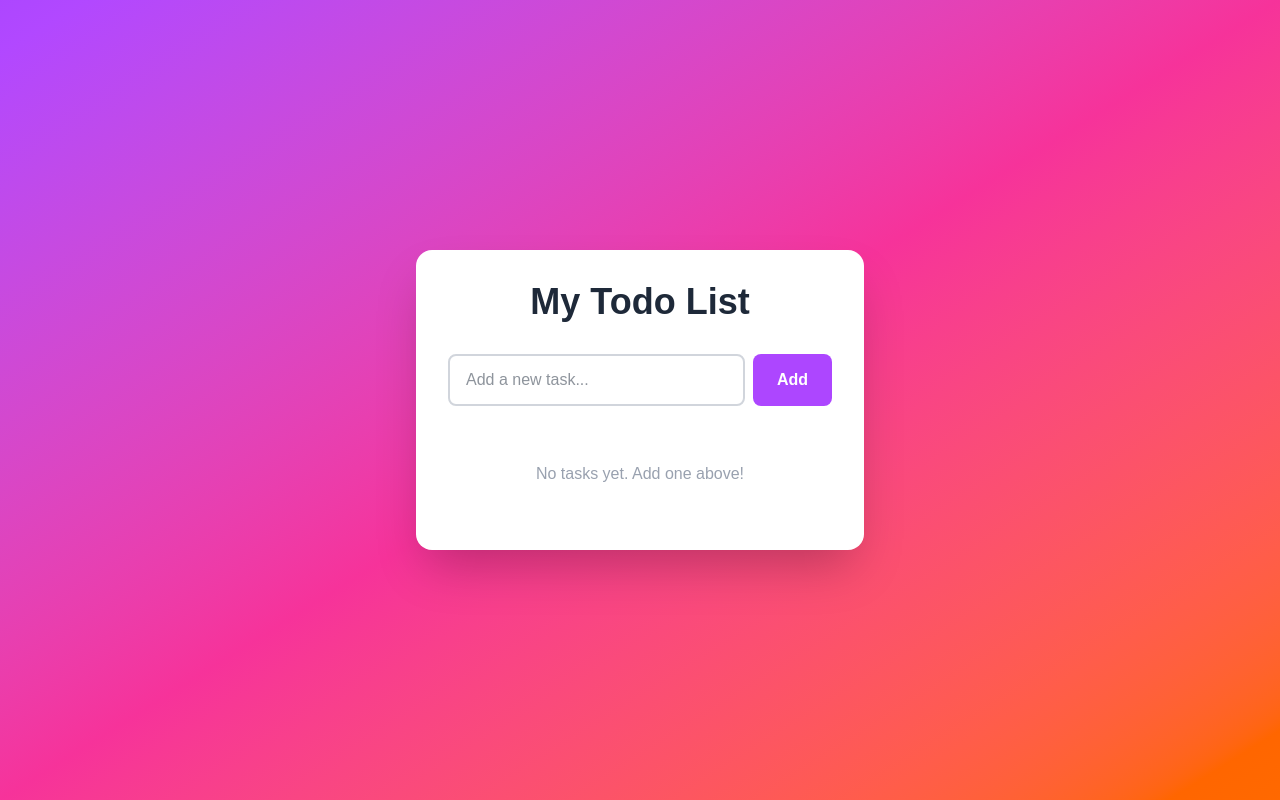
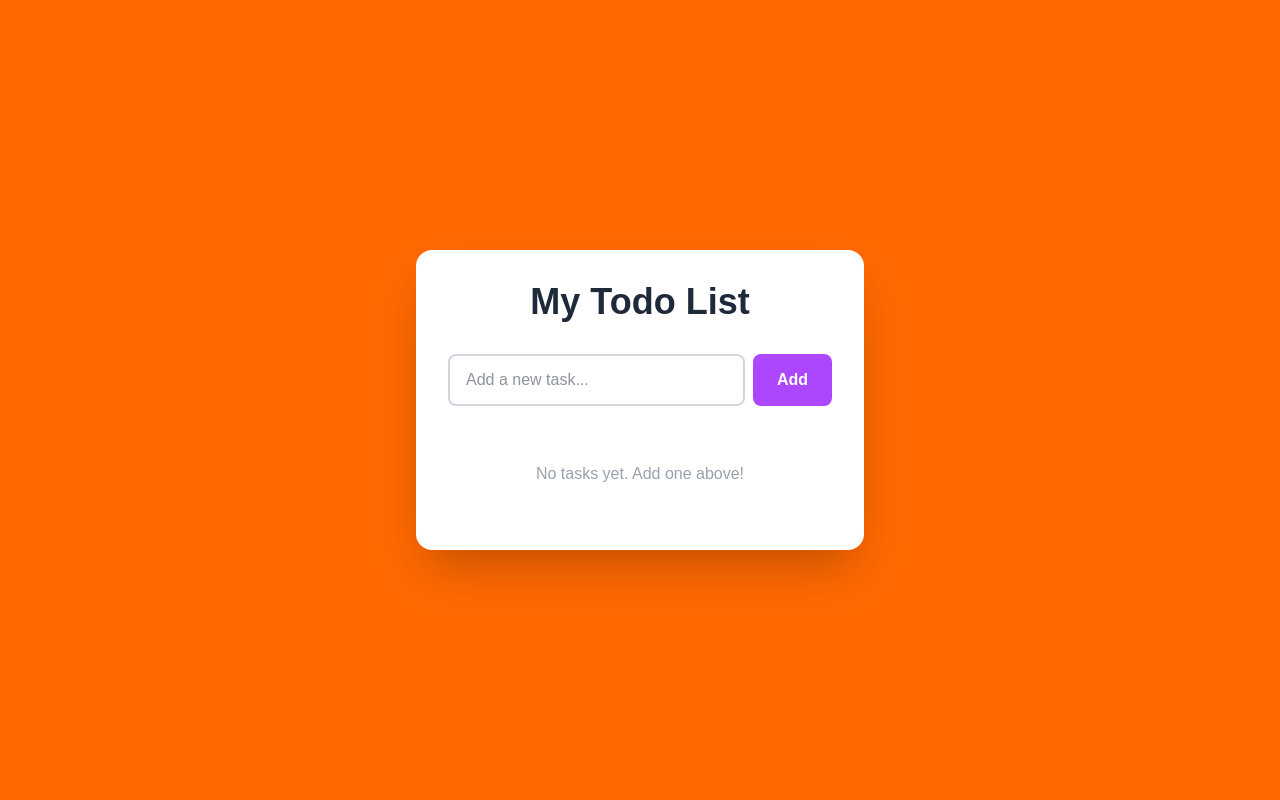
Before and after one commit to ns-test-org/new-app, a Next.js app in the folder packages/new-app/: page / in a window 1280 px wide. Built offline with nearby package versions, Linux system fonts and the light colour scheme.

Commit message:
AI chat session: Updated code and files

```diff
--- a/packages/new-app/src/app/page.tsx
+++ b/packages/new-app/src/app/page.tsx
@@ -42,7 +42,7 @@ export default function TodoList() {
   };
 
   return (
-    <div className="min-h-screen bg-gradient-to-br from-purple-500 via-pink-500 to-orange-500 p-6 flex items-center justify-center">
+    <div className="min-h-screen bg-orange-500 p-6 flex items-center justify-center">
       <div className="w-full max-w-md bg-white rounded-2xl shadow-2xl p-8">
         <h1 className="text-4xl font-bold text-gray-800 mb-8 text-center">
           My Todo List
```
